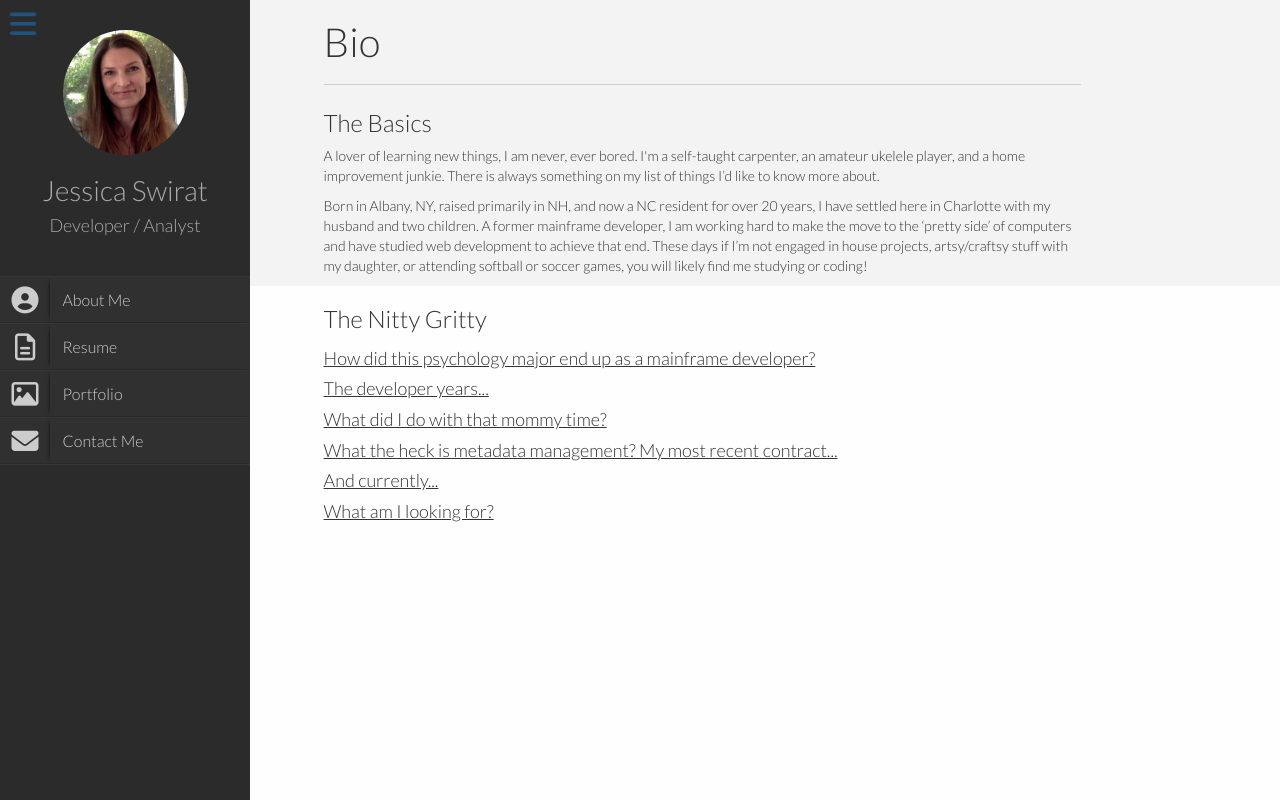
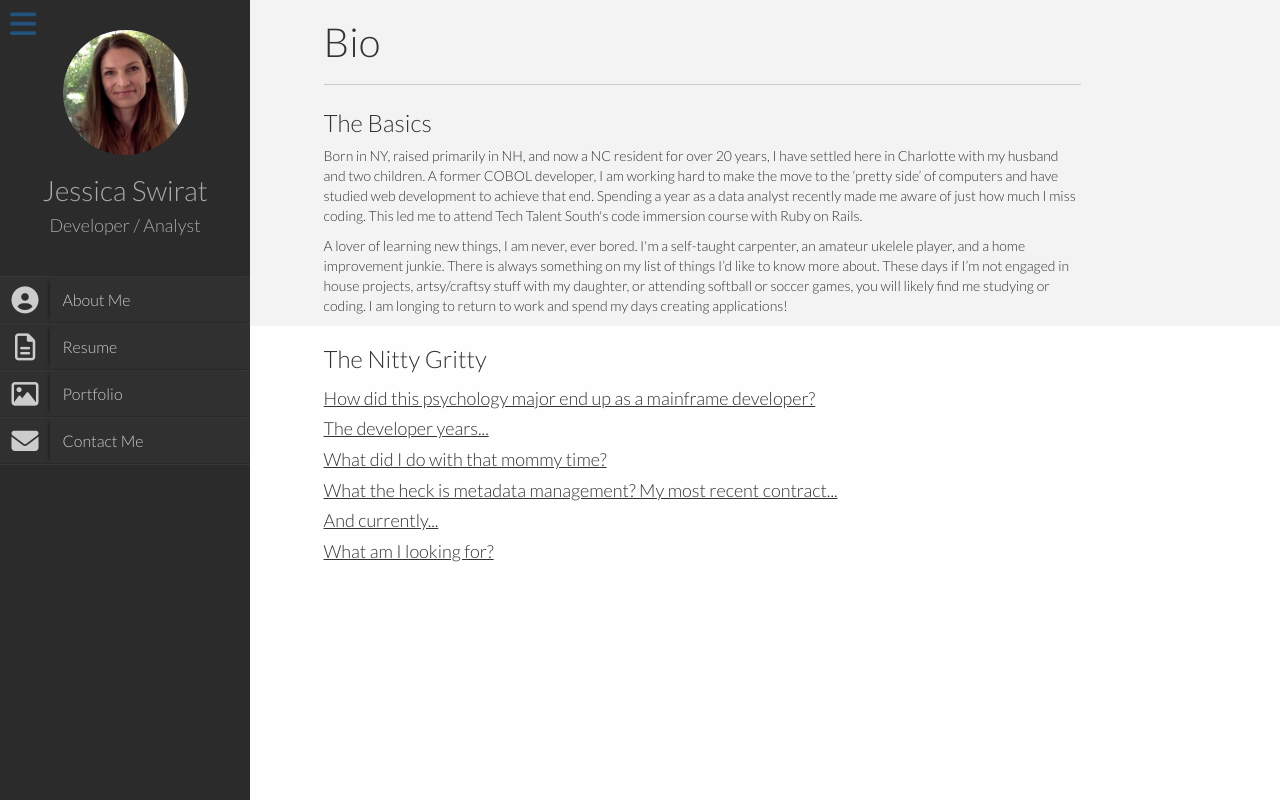
Before and after one commit to gityup73/gityup73.github.io, a plain HTML site: page index.html in a window 1280 px wide. Shown: the top 800 px of the page. Drawn offline with nearby package versions, Linux system fonts and the light colour scheme.

Commit message:
intro update

```diff
--- a/index.html
+++ b/index.html
@@ -76,8 +76,8 @@
             <div class="col-xs-12">
               <h3 class="page-title">Bio</h3>
               <h3>The Basics</h3>
-                <p>A lover of learning new things, I am never, ever bored. I'm a self-taught carpenter, an amateur ukelele player, and a home improvement junkie.  There is always something on my list of things I’d like to know more about.</p>
-                <p> Born in Albany, NY, raised primarily in NH, and now a NC resident for over 20 years, I have settled here in Charlotte with my husband and two children.  A former mainframe developer, I am working hard to make the move to the ‘pretty side’ of computers and have studied web development to achieve that end.  These days if I’m not engaged in house projects, artsy/craftsy stuff with my daughter, or attending softball or soccer games, you will likely find me studying or coding!</p>
+                <p> Born in NY, raised primarily in NH, and now a NC resident for over 20 years, I have settled here in Charlotte with my husband and two children.  A former COBOL developer, I am working hard to make the move to the ‘pretty side’ of computers and have studied web development to achieve that end.  Spending a year as a data analyst recently made me aware of just how much I miss coding.  This led me to attend Tech Talent South's code immersion course with Ruby on Rails.</p>
+                <p>A lover of learning new things, I am never, ever bored. I'm a self-taught carpenter, an amateur ukelele player, and a home improvement junkie.  There is always something on my list of things I’d like to know more about.  These days if I’m not engaged in house projects, artsy/craftsy stuff with my daughter, or attending softball or soccer games, you will likely find me studying or coding.  I am longing to return to work and spend my days creating applications!</p>
             </div><!--end col -->
           </div><!-- end row -->
         </div><!-- end bio header container -->
@@ -114,7 +114,7 @@
                   <div class="question">
                   <div class="bio-button">What am I looking for?</div>
                   <p class="answer">I am seeking a junior developer position.  I would also consider a less technical analyst position if it at least had me involved in application development.</br>
-                  I am comfortable with HTML and CSS and think I could enjoy front-end work even more as I get to know JavaScript better.  I also like the added functionality that a back end language provides and while the transition from COBOL to OOP languages like C# and Ruby was initially jarring, I do feel progressively more at ease as I work with it.</p>
+                  I am comfortable with HTML and CSS and think I could enjoy front-end work even more as I get to know JavaScript better.  I also like the added functionality that a backend language provides and while the transition from COBOL to OOP languages like C# and Ruby was initially jarring, I do feel progressively more at ease as I work with it.</p>
                   </div>
             </div><!-- end col -->
           </div><!-- end row -->
```
